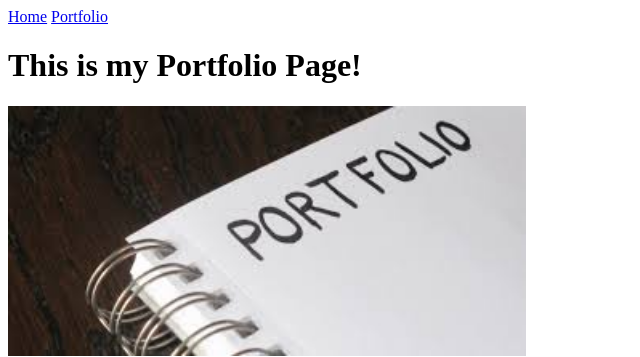
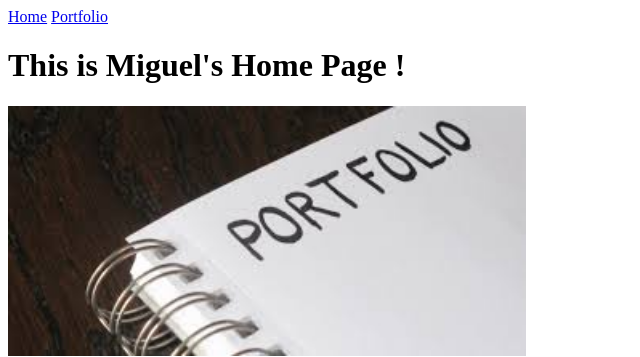
Before and after one commit to MMartinez524/MMartinez524.github.io, a plain HTML site: page my_website/portfolio.html in a window 1280 px wide. Shown: the top 357 px of the page, without its empty margins (0-640 px from the left). Drawn offline with Linux system fonts and the light colour scheme; files whose address does not match are found by name.

Commit message:
changed the heading

```diff
--- a/my_website/portfolio.html
+++ b/my_website/portfolio.html
@@ -7,7 +7,7 @@
 	  <body>
     <a href="index.html">Home</a>
     <a href="portfolio.html">Portfolio</a>
-    <h1>This is my Portfolio Page!</h1>
+    <h1>This is Miguel's Home Page !</h1>
     <img src="images/portfolio.jpg" height="250">
     <br>
     <a target="_blank" href="https://scratch.mit.edu">
```
